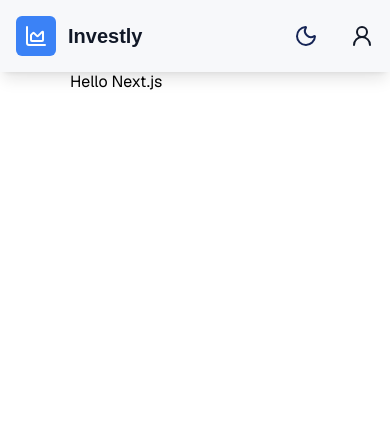
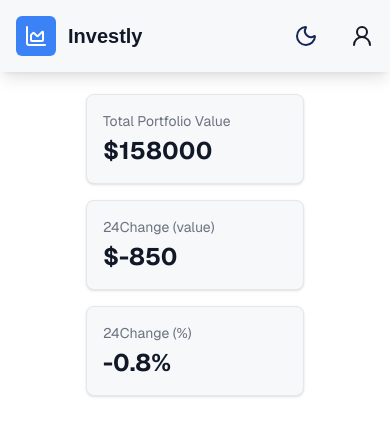
Before and after one commit to cheetah-10/Investly, a Next.js app: page / in a window 390 px wide. Shown: the top 436 px of the page. Built offline with nearby package versions, Linux system fonts and the light colour scheme.

Commit message:
feat: build responsive assets analysis card  UI.

```diff
--- a/src/app/page.tsx
+++ b/src/app/page.tsx
@@ -1,7 +1,16 @@
+import AnalysisCard from "../components/ui/AnalysisCard";
+
 export default function Home() {
   return (<>
     <div className=" bg-b-secondary font-sans">
-      Hello Next.js
+      <main className="max-w-7xl mx-auto px-4 sm:px-6 lg:px-8 py-6">
+        {/* Portfolio Summary Cards */}
+        <div className="grid grid-cols-1 md:grid-cols-3 gap-4 mb-6">
+          <AnalysisCard value={'$158000'} title={'Total Portfolio Value'} />
+          <AnalysisCard value={'$-850'} title={'24Change (value)'} />
+          <AnalysisCard value={'-0.8%'} title={'24Change (%)'} />
+        </div>
+        </main>
     </div>
   </>
 
--- a/src/components/ui/AnalysisCard.tsx
+++ b/src/components/ui/AnalysisCard.tsx
@@ -0,0 +1,19 @@
+import React from 'react'
+
+type propsType = {
+    title: string,
+    value: string
+}
+
+const AnalysisCard = ({ title, value }: propsType) => {
+    return (
+        <div className="bg-b-main rounded-lg shadow-sm border border-border p-4">
+            <p className="text-sm text-t-secondary mb-1">{title}</p>
+            <p className="text-2xl font-bold text-t-primary">
+               {value}
+            </p>
+        </div>
+    )
+}
+
+export default AnalysisCard
```
